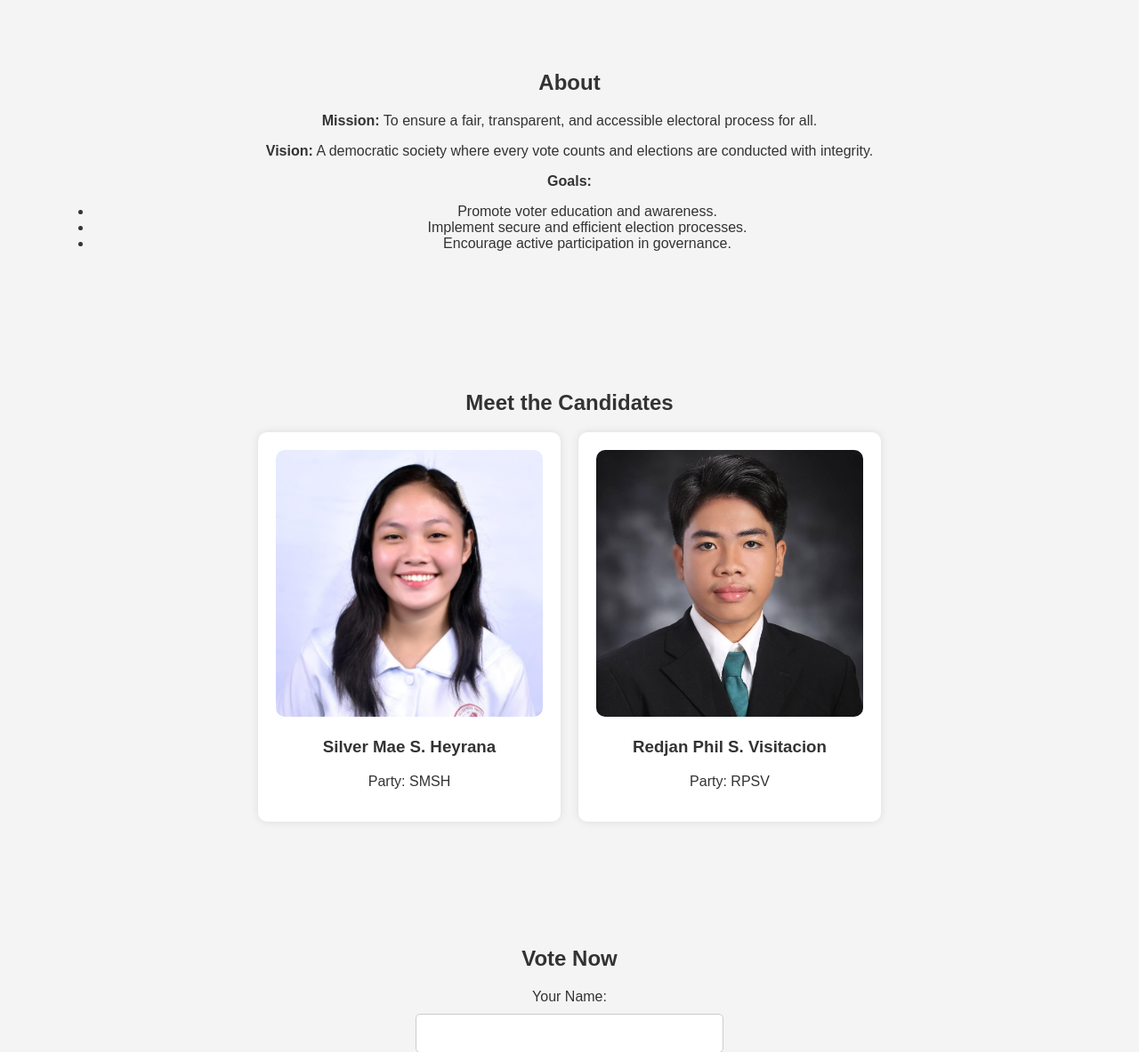
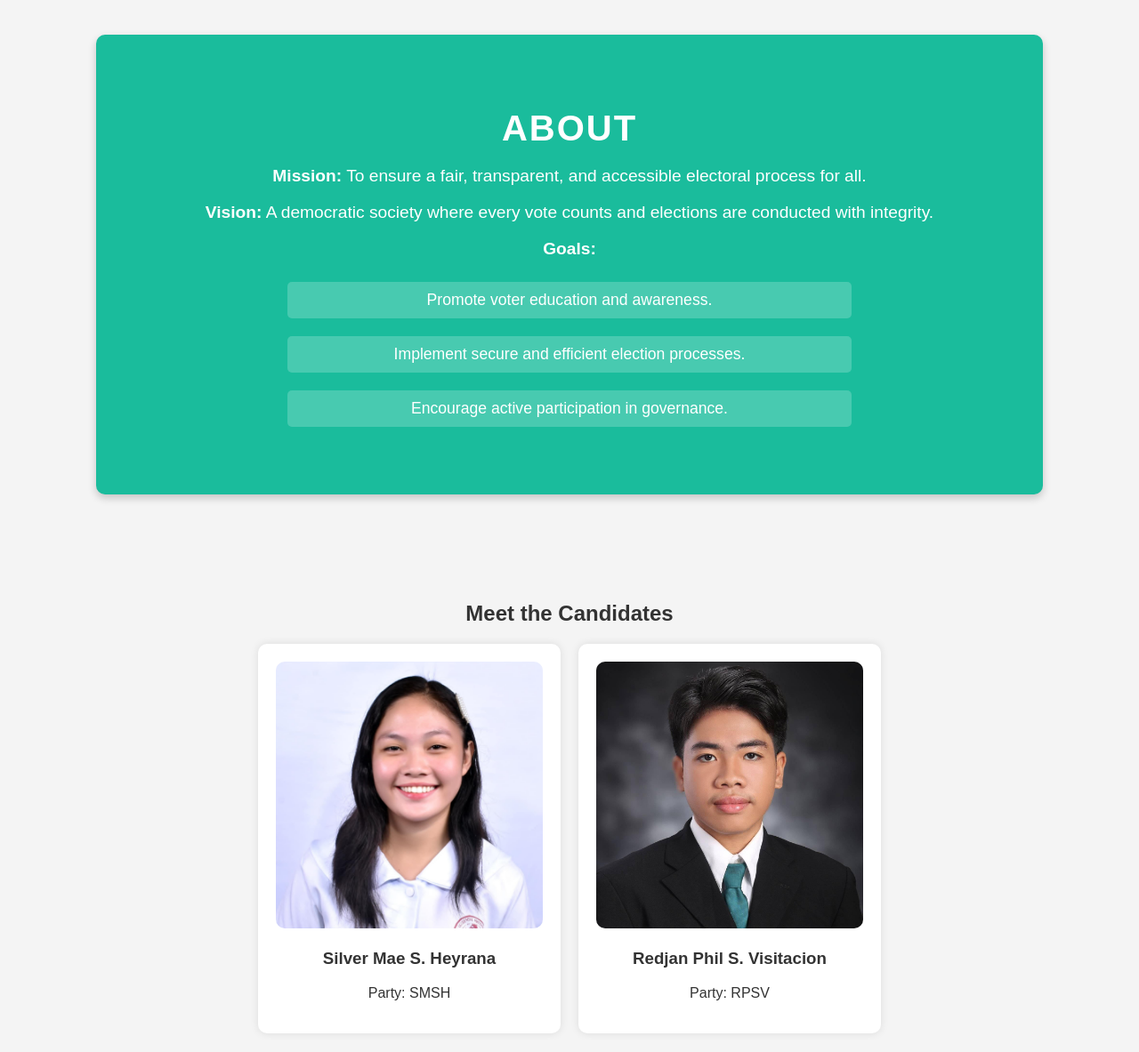
Before and after one commit to RedjanVisitacion/ELECOM, a PHP site: page /Elecom.html in a window 1280 px wide. Shown: the part 1283-2466 px from the top of the page at 89% size. Run offline with PHP 8.4, Linux system fonts and the light colour scheme; some libraries are stand-ins or nearby versions; grey boxes are pictures that could not be loaded.

Commit message:
I put simple design

```diff
--- a/css/style.css
+++ b/css/style.css
@@ -56,6 +56,47 @@ body {
     .hlogo {
         max-width: 100px; /* Even smaller on mobile */
     }
+}
+
+
+
+#about {
+    background: #1abc9c;
+    color: white; /* White text for contrast */
+    padding: 50px 20px; /* Space inside the section */
+    text-align: center; /* Center align text */
+    border-radius: 10px; /* Soft rounded corners */
+    box-shadow: 0px 4px 10px rgba(0, 0, 0, 0.2); /* Subtle shadow effect */
+    margin: 40px auto; /* Add spacing around the section */
+    width: 80%; /* Limit width for better readability */
+}
+
+#about h2 {
+    font-size: 2.5rem; /* Bigger heading */
+    margin-bottom: 20px; /* Space below heading */
+    text-transform: uppercase; /* Uppercase styling */
+    letter-spacing: 2px; /* Spacing between letters */
+}
+
+#about p {
+    font-size: 1.2rem; /* Larger paragraph text */
+    margin-bottom: 15px; /* Space below each paragraph */
+    font-weight: 500;
+}
+
+#about ul {
+    list-style-type: none; /* Remove default bullet points */
+    padding: 0;
+}
+
+#about li {
+    font-size: 1.1rem; /* Adjust list font size */
+    margin: 10px 0; /* Space between items */
+    padding: 10px;
+    background: rgba(255, 255, 255, 0.2); /* Transparent white for contrast */
+    border-radius: 5px; /* Rounded corners */
+    display: inline-block; /* Align list items neatly */
+    width: 60%; /* Keep it from stretching too wide */
 }
 
 
```
